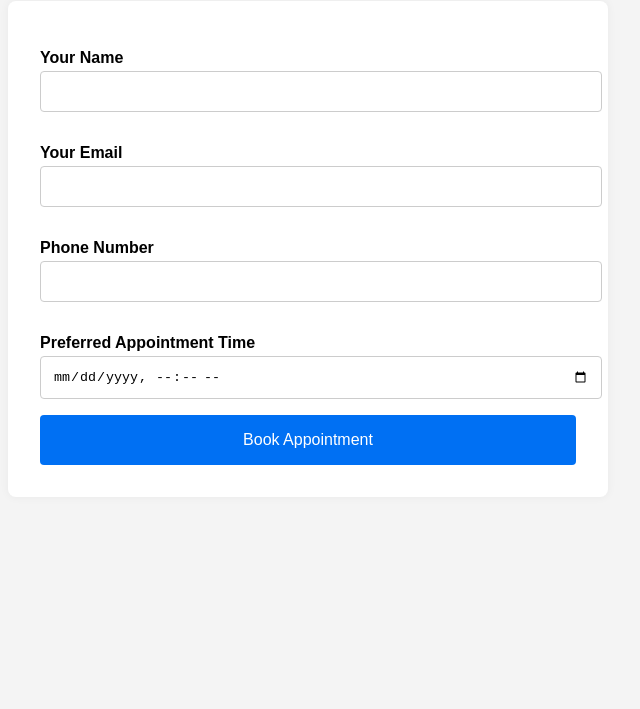
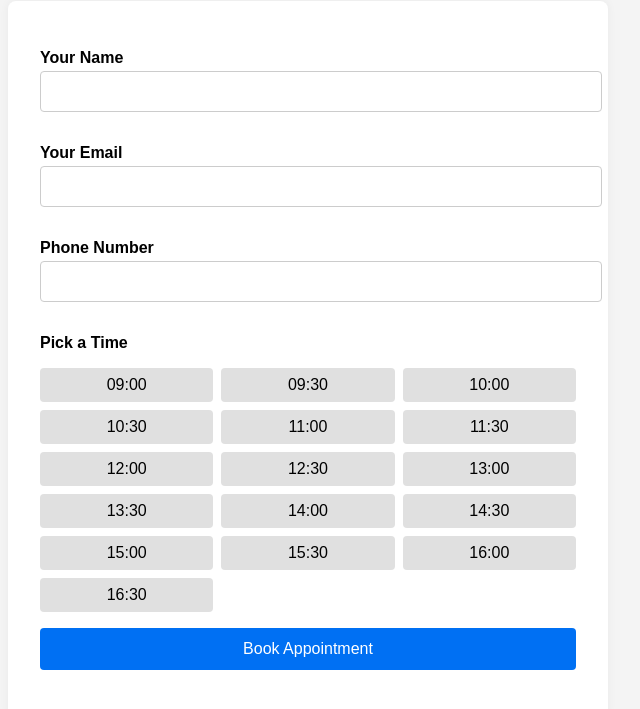
Before and after one commit to c-mathis/client-booking-form, a plain HTML site: page index.html in a window 1280 px wide. Shown: the part 111-820 px from the top of the page, without its empty margins (332-972 px from the left). Drawn offline with Linux system fonts and the light colour scheme.

Commit message:
visual calendar

```diff
--- a/index.html
+++ b/index.html
@@ -32,7 +32,7 @@
         }
 
         input,
-        select {
+        button {
             width: 100%;
             padding: 0.75rem;
             margin-bottom: 1rem;
@@ -40,14 +40,38 @@
             border: 1px solid #ccc;
         }
 
+        .time-grid {
+            display: grid;
+            grid-template-columns: repeat(3, 1fr);
+            gap: 0.5rem;
+            margin: 1rem 0;
+        }
+
+        .time-slot {
+            padding: 0.5rem;
+            background: #e0e0e0;
+            text-align: center;
+            border-radius: 4px;
+            cursor: pointer;
+            user-select: none;
+        }
+
+        .time-slot.selected {
+            background-color: #0070f3;
+            color: white;
+        }
+
+        .time-slot.disabled {
+            background-color: #ccc;
+            color: #777;
+            cursor: not-allowed;
+        }
+
         button {
             background: #0070f3;
             color: white;
+            font-size: 1rem;
             border: none;
-            padding: 1rem;
-            width: 100%;
-            border-radius: 4px;
-            font-size: 1rem;
         }
     </style>
 </head>
@@ -64,22 +88,77 @@
         <label for="phone">Phone Number</label>
         <input type="tel" name="phone" id="phone" />
 
-        <label for="selectedTime">Preferred Appointment Time</label>
-        <input type="datetime-local" name="selectedTime" id="selectedTime" required />
+        <label>Pick a Time</label>
+        <div class="time-grid" id="time-grid"></div>
 
-        <!-- Hidden Case Manager Email from URL Param -->
+        <input type="hidden" name="selectedTime" id="selectedTime" />
         <input type="hidden" name="caseManagerEmail" id="caseManagerEmail" />
 
         <button type="submit">Book Appointment</button>
     </form>
 
     <script>
-        // Pull `?cm=email` from URL and insert into hidden field
         const params = new URLSearchParams(window.location.search);
-        const cmEmail = params.get('cm');
+        const cmEmail = params.get("cm");
         if (cmEmail) {
-            document.getElementById('caseManagerEmail').value = cmEmail;
+            document.getElementById("caseManagerEmail").value = cmEmail;
         }
+
+        const grid = document.getElementById("time-grid");
+        const selectedTimeInput = document.getElementById("selectedTime");
+
+        const today = new Date();
+        const times = [];
+
+        // Build slots: 9am to 4:30pm every 30 mins
+        for (let hour = 9; hour <= 16; hour++) {
+            times.push(`${String(hour).padStart(2, "0")}:00`);
+            times.push(`${String(hour).padStart(2, "0")}:30`);
+        }
+
+        async function getBusySlots(email) {
+            const res = await fetch(`https://appointment-worker.cameron-07f.workers.dev/?check=1&cm=${encodeURIComponent(email)}`);
+            if (!res.ok) return [];
+            const { busy = [] } = await res.json();
+            return busy;
+        }
+
+        function formatDateTime(hourMinute) {
+            const [hour, minute] = hourMinute.split(":").map(Number);
+            const slotDate = new Date(today.getFullYear(), today.getMonth(), today.getDate(), hour, minute);
+            return slotDate.toISOString();
+        }
+
+        function renderSlots(disabledTimes = []) {
+            grid.innerHTML = "";
+            times.forEach((t) => {
+                const slotEl = document.createElement("div");
+                slotEl.textContent = t;
+                slotEl.className = "time-slot";
+
+                const iso = formatDateTime(t);
+                if (disabledTimes.includes(iso)) {
+                    slotEl.classList.add("disabled");
+                } else {
+                    slotEl.addEventListener("click", () => {
+                        document.querySelectorAll(".time-slot").forEach((el) => el.classList.remove("selected"));
+                        slotEl.classList.add("selected");
+                        selectedTimeInput.value = iso;
+                    });
+                }
+
+                grid.appendChild(slotEl);
+            });
+        }
+
+        (async () => {
+            if (!cmEmail) {
+                renderSlots();
+                return;
+            }
+            const disabledSlots = await getBusySlots(cmEmail);
+            renderSlots(disabledSlots);
+        })();
     </script>
 </body>
 
```
